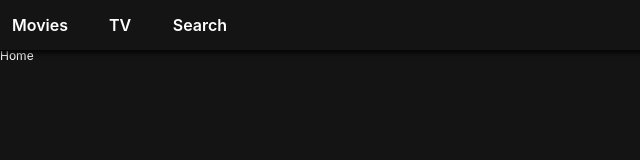
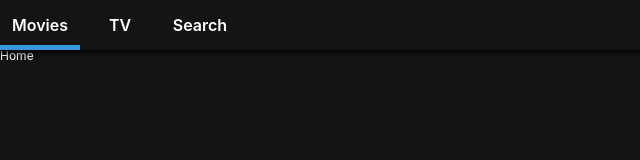
Before and after one commit to imliml/netflix_clone, a React (Create React App) app: page / in a window 1280 px wide. Shown: the top 160 px of the page, without its empty margins (0-640 px from the left). Built offline with nearby package versions, Linux system fonts and the light colour scheme.

Commit message:
location header

```diff
--- a/src/Components/Header.js
+++ b/src/Components/Header.js
@@ -1,5 +1,5 @@
 import React from "react";
-import { Link } from "react-router-dom";
+import { Link, withRouter } from "react-router-dom";
 import styled from "styled-components";
 
 const Header = styled.header`
@@ -26,6 +26,9 @@
   text-align: center;
   font-size: 16px;
   font-weight: 600;
+  border-bottom: 5px solid
+    ${(props) => (props.current ? "#3498db" : "transparent")};
+  transition: border-bottom 0.5s ease-in-out;
 `;
 
 const SLink = styled(Link)`
@@ -35,18 +38,18 @@
   justify-content: center;
 `;
 
-export default () => (
+export default withRouter(({ location: { pathname } }) => (
   <Header>
     <List>
-      <Item>
+      <Item current={pathname === "/"}>
         <SLink to="/">Movies</SLink>
       </Item>
-      <Item>
+      <Item current={pathname === "/tv"}>
         <SLink to="/tv">TV</SLink>
       </Item>
-      <Item>
+      <Item current={pathname === "/search"}>
         <SLink to="/search">Search</SLink>
       </Item>
     </List>
   </Header>
-);
+));
```
